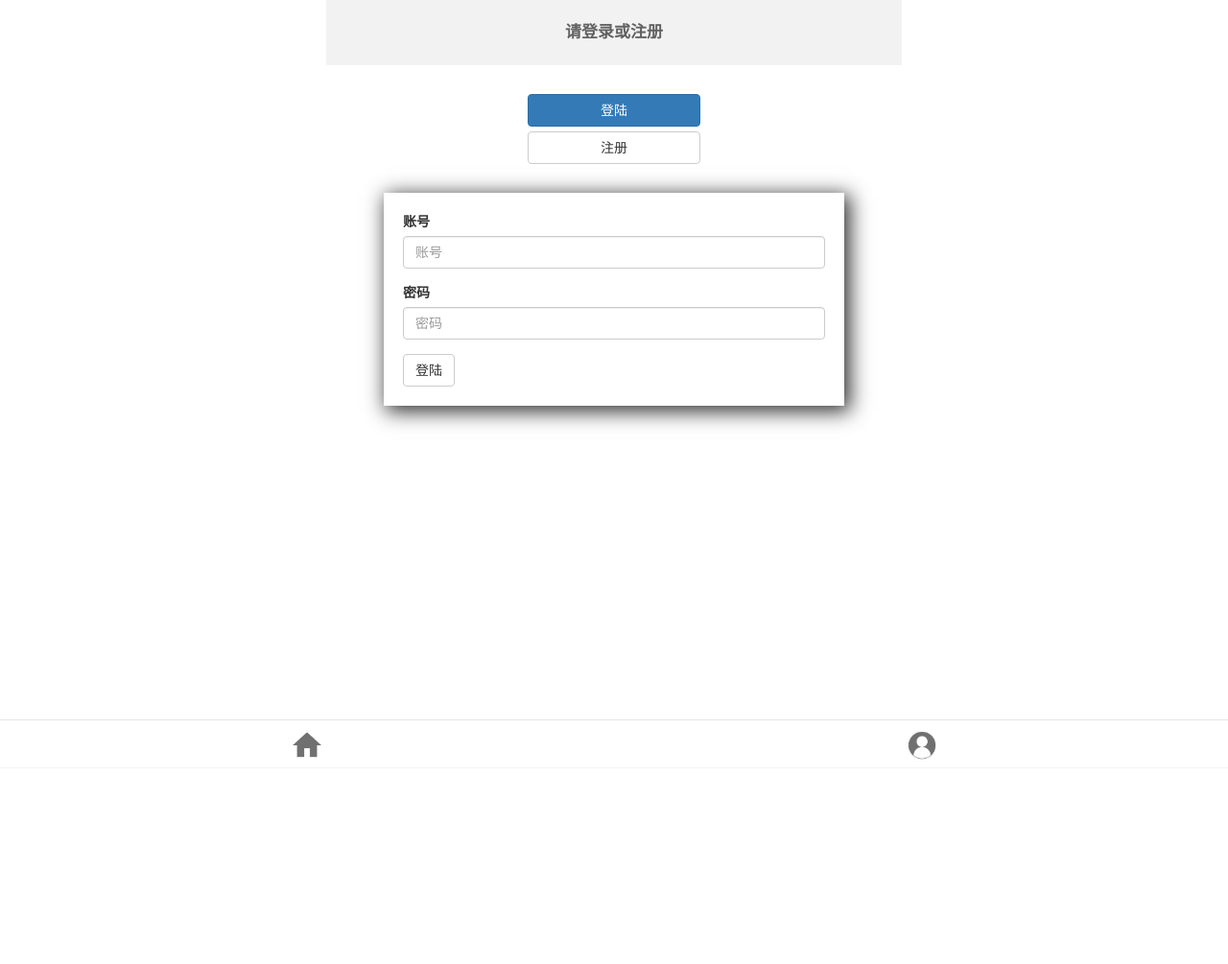
After one commit to zzzzzb/nefu_connect, a PHP site: page /login.html in a window 1280 px wide. The commit adds this page. Shown: the whole page at 96% size. Run offline with PHP 8.4, Linux system fonts and the light colour scheme.

Commit message:
东林匿名信息平台

```diff
--- a/css/index.css
+++ b/css/index.css
@@ -1,3 +1,4 @@
+/*index 开始*/
 *{
     margin:0;
     padding:0;
@@ -190,6 +191,8 @@ a{
         width: 100%;
     }
 }
+/*index 结束*/
+/*user 开始*/
 .user-header{
     width: 100%;
     height: 152px;
@@ -285,3 +288,47 @@ a{
     -moz-box-shadow: 0 2px 15px 0 rgba(0, 0, 0, 0.2), 0 3px 8px 0 rgba(0, 0, 0, 0.15);
     box-shadow: 0 2px 15px 0 rgba(0, 0, 0, 0.2), 0 3px 8px 0 rgba(0, 0, 0, 0.15);
 }
+/*user 结束*/
+/*login 开始*/
+.login-header{
+    background-color: rgb(242, 242, 242);
+    padding: 22px 0px;
+    width: 100%;
+    text-align: center;
+    color: rgba(0, 0, 0, 0.6);
+    font-weight: 600;
+    font-size: 1.7rem;
+}
+.login-content{
+    height: 907px;
+}
+.login-content p{
+    width: 30%;
+    margin: 30px auto;
+}
+.login, .reg{
+    width: 80%;
+    box-shadow: 4px 4px 20px 2px;
+    -moz-box-shadow: 4px 4px 20px 2px;
+    -webkit-box-shadow: 4px 4px 20px 2px;
+    -o-box-shadow: 4px 4px 20px 2px;
+    margin: 0 auto;
+    padding: 20px;
+    display: none;
+}
+.login-select{
+    display: block;
+}
+.reg span{
+    display: block;
+    text-align: center;
+    padding: 20px;
+}
+.reg img{
+    height: 60px;
+    width: 60px;
+    -webkit-border-radius: 50%;
+    -moz-border-radius: 50%;
+    border-radius: 50%;
+}
+/*login 结束*/
--- /dev/null
+++ b/login.html
@@ -0,0 +1,81 @@
+<!DOCTYPE html>
+<html lang="en">
+<head>
+    <meta charset="UTF-8">
+    <meta name="viewport"
+          content="width=device-width, user-scalable=no, initial-scale=1.0, maximum-scale=1.0, minimum-scale=1.0">
+    <meta http-equiv="X-UA-Compatible" content="ie=edge">
+    <link rel="shortcut icon" href="fonts/favicon.ico" type="img/x-icon" />
+    <link rel="stylesheet" href="css/bootstrap.min.css">
+    <link rel="stylesheet" href="css/index.css">
+    <title>登录注册</title>
+</head>
+<body>
+    <div id="index">
+        <header class="login-header">
+            请登录或注册
+        </header>
+        <div class="login-content">
+            <p>
+                <button type="button" class="btn btn-primary btn-block btn-login">登陆</button>
+                <button type="button" class="btn btn-default btn-block btn-reg">注册</button>
+            </p>
+            <form class="login login-select">
+                <div class="form-group">
+                    <label for="exampleInputEmail1">账号</label>
+                    <input type="email" class="form-control" id="exampleInputEmail1" placeholder="账号">
+                </div>
+                <div class="form-group">
+                    <label for="exampleInputPassword1">密码</label>
+                    <input type="password" class="form-control" id="exampleInputPassword1" placeholder="密码">
+                </div>
+                <button type="submit" class="btn btn-default">登陆</button>
+            </form>
+            <form class="reg">
+                <span><img src="img/man1.jpg"></span>
+                <div class="form-group">
+                    <label for="exampleInputEmail2">账号</label>
+                    <input type="email" class="form-control" id="exampleInputEmail2" placeholder="账号">
+                </div>
+                <div class="form-group">
+                    <label for="exampleInputrePassword1">密码</label>
+                    <input type="password" class="form-control" id="exampleInputrePassword1" placeholder="设置密码">
+                </div>
+                <div class="form-group">
+                    <label for="exampleInputrePassword2">重复密码</label>
+                    <input type="password" class="form-control" id="exampleInputrePassword2" placeholder="重复密码">
+                </div>
+                <div class="form-group">
+                    <label for="exampleInputFile">上传头像</label>
+                    <input type="file" id="exampleInputFile">
+                </div>
+                <button type="submit" class="btn btn-default">注册</button>
+            </form>
+        </div>
+        <footer class="footer">
+            <div class="footer-left">
+                <a href="index.html"><img src="fonts/page-1.ico" alt=""></a>
+            </div>
+            <div class="footer-right">
+                <a href="user.html"><img src="fonts/person-1.ico" alt=""></a>
+            </div>
+        </footer>
+    </div>
+<script src="js/jquery-2.1.1.min.js"></script>
+<script src="js/bootstrap.min.js"></script>
+<script>
+    $('.btn-login').on('click',function () {
+        $('.btn-login').removeClass('btn-default').addClass('btn-primary');
+        $('.btn-reg').removeClass('btn-primary').addClass('btn-default');
+        $('.reg').removeClass('login-select');
+        $('.login').addClass('login-select');
+    });
+    $('.btn-reg').on('click',function () {
+        $('.btn-login').removeClass('btn-primary').addClass('btn-default');
+        $('.btn-reg').removeClass('btn-default').addClass('btn-primary');
+        $('.reg').addClass('login-select');
+        $('.login').removeClass('login-select');
+    });
+</script>
+</body>
+</html>
--- a/user.html
+++ b/user.html
@@ -13,7 +13,7 @@
 <body>
 <div id="index">
     <header class="user-header">
-        <span class="user-more glyphicon glyphicon-option-horizontal">
+        <a href="login.html"><span class="user-more glyphicon glyphicon-option-horizontal"></a>
         </span>
         <div class="user-photo">
             <img src="img/man1.jpg" alt="username">
@@ -76,5 +76,7 @@
         </div>
     </footer>
 </div>
+<script src="js/jquery-2.1.1.min.js"></script>
+<script src="js/bootstrap.min.js"></script>
 </body>
 </html>
```
Also changed, not shown: css/user.css (deleted).
